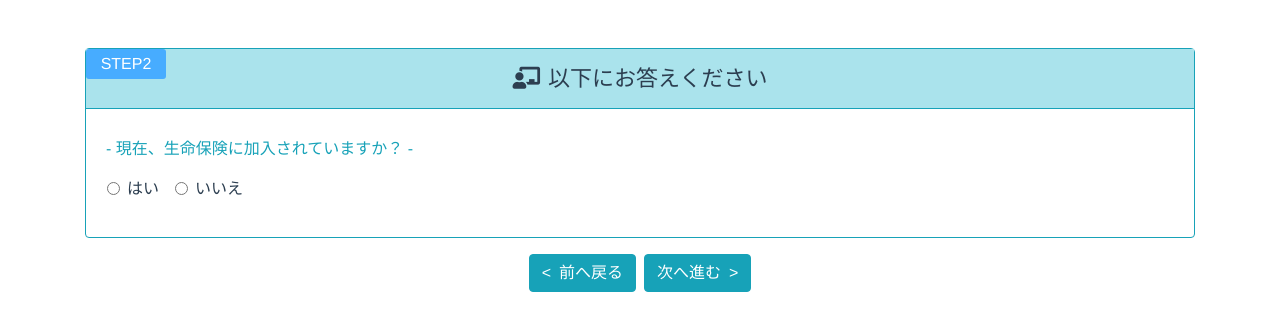
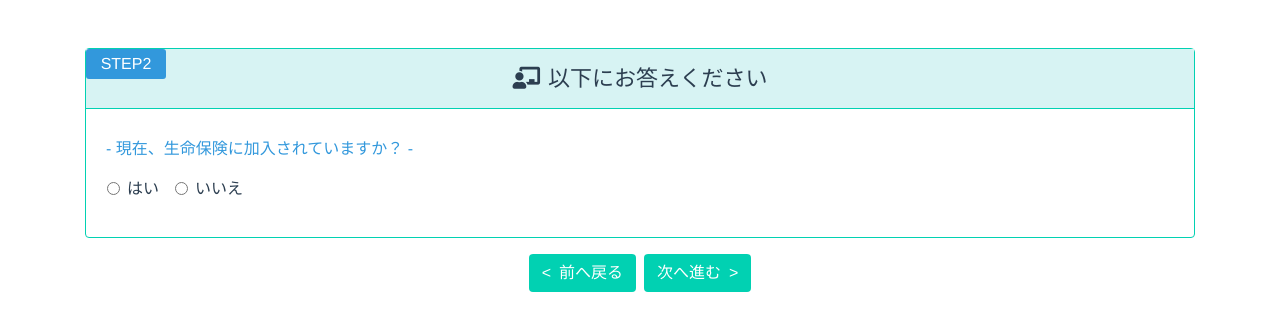
Before and after one commit to tipstar0125/portfolio, a Vue app in the folder vue_form/: page /step2 in a window 1280 px wide. Shown: the top 330 px of the page. Built offline with nearby package versions, Linux system fonts and the light colour scheme.

Commit message:
modified vue_form

```diff
--- a/vue_form/src/components/BackButton.vue
+++ b/vue_form/src/components/BackButton.vue
@@ -1,6 +1,6 @@
 <template>
     <div>
-      <router-link :to="link" class="btn btn-info">&lt;<span class="ml-2">前へ戻る</span></router-link>
+      <router-link :to="link" class="btn btn-color">&lt;<span class="ml-2">前へ戻る</span></router-link>
     </div>
 </template>
 
@@ -14,4 +14,10 @@ export default {
 </script>
 
 <style scoped>
+
+.btn-color {
+  background-color: rgb(1, 209, 178);
+  color: white;
+}
+
 </style>
--- a/vue_form/src/components/ForwardButton.vue
+++ b/vue_form/src/components/ForwardButton.vue
@@ -1,6 +1,6 @@
 <template>
     <div>
-      <router-link :to="link" class="btn btn-info">次へ進む<span class="ml-2">&gt;</span></router-link>
+      <router-link :to="link" class="btn btn-color">次へ進む<span class="ml-2">&gt;</span></router-link>
     </div>
 </template>
 
@@ -14,4 +14,10 @@ export default {
 </script>
 
 <style scoped>
+
+.btn-color {
+  background-color: rgb(1, 209, 178);
+  color: white;
+}
+
 </style>
--- a/vue_form/src/components/PostButton.vue
+++ b/vue_form/src/components/PostButton.vue
@@ -1,6 +1,6 @@
 <template>
     <div>
-      <button class="btn btn-info">送信</button>
+      <button class="btn btn-color">送信</button>
     </div>
 </template>
 
@@ -11,4 +11,10 @@ export default {
 </script>
 
 <style scoped>
+
+.btn-color {
+  background-color: rgb(1, 209, 178);
+  color: white;
+}
+
 </style>
--- a/vue_form/src/components/Question.vue
+++ b/vue_form/src/components/Question.vue
@@ -25,13 +25,13 @@ export default {
   height: var(--box-height);
 	position: relative;
 	text-align: center;
-  border-bottom: solid 1px #17a2b8;
-  background-color: #aae3ec;
+  border-bottom: solid 1px rgb(1, 209, 178);
+  background-color: rgb(215, 243, 243);
 }
 
 .step {
 	color: white;
-	background-color: #47acff;
+	background-color: rgb(50, 152, 220);
 	position: absolute;
   width: 80px;
   height: 50%;
--- a/vue_form/src/css/style.css
+++ b/vue_form/src/css/style.css
@@ -1,9 +1,9 @@
 .card-border {
-  border: solid 1px #17a2b8;
+  border: solid 1px rgb(1, 209, 178);
 }
 
 .question-item {
-    color: #17a2b8;
+    color: rgb(50, 152, 220);
   }
 
 .question-item:before {
```
